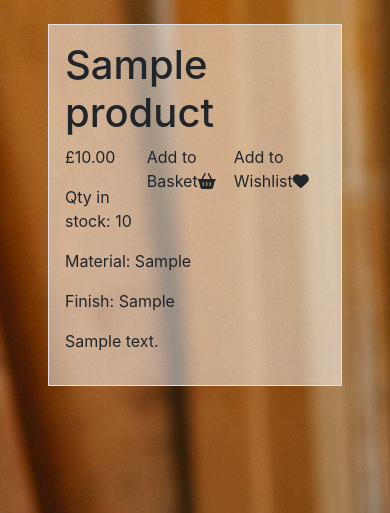
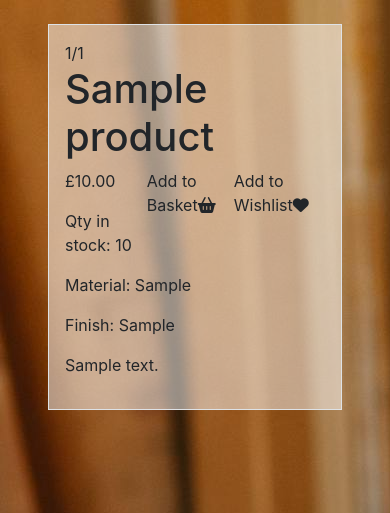
Before and after one commit to mikesealey/ci_pp4, a Django app: page /products/1/ in a window 390 px wide. Shown: the part 56-569 px from the top of the page. Run offline with Django 3.2, Linux system fonts and the light colour scheme; tables that the repository leaves empty hold one stand-in row (values such as "Sample post"); some libraries are stand-ins or nearby versions.

Commit message:
handles product details gallery better on mobile

```diff
--- a/static/css/style.css
+++ b/static/css/style.css
@@ -49,6 +49,11 @@ a {
 
 /* Image Carousel in Product Card */
 /* Shared properties of both peripherary images */
+#gallery {
+    max-width: 100%;
+    overflow: hidden;
+}
+
 #left-image, #right-image {
     max-width: 15% !important;
     filter: grayscale(60%);
--- a/templates/products/product_details.html
+++ b/templates/products/product_details.html
@@ -11,11 +11,14 @@
 </div>
 
   <div id="" class="border mx-5 translucent-bg mt-4 p-3">
-    <!-- Image Gallery - controlled by script at bottom of file -->
-    <div id="gallery" class="d-flex flex-row justify-content-center">
-        <img class="img-fluid" id="left-image">
-        <img class="img-fluid" id="centre-image">
-        <img class="img-fluid" id="right-image">
+    <div>
+      <!-- Image Gallery - controlled by script at bottom of file -->
+      <div id="gallery" class="d-flex flex-row justify-content-center">
+          <img class="img-fluid" id="left-image">
+          <img class="img-fluid" id="centre-image">
+          <img class="img-fluid" id="right-image">
+      </div>
+      <div id="img-counter"></div>
     </div>
       <!-- <img src="{{ product.images.0 }}" alt="{{ product.name }}" class="img-fluid"> -->
     <h1>{{ product.name }}</h1>
@@ -50,7 +53,6 @@
   const imageArray = document.getElementById("image-data").textContent
   const processedImageArray = imageArray.replaceAll("'", '"')
   const images = JSON.parse(document.getElementById('image-data').textContent);
-  console.log("IMAGES", images)
 
   let index = -1;
 
@@ -62,9 +64,17 @@
     document.getElementById("left-image").src = images[leftIndex].url
     document.getElementById("centre-image").src = images[centreIndex].url
     document.getElementById("right-image").src = images[rightIndex].url
+    document.getElementById("img-counter").innerText = `${index+2}/${images.length}`
+
   }
 
   document.getElementById("left-image").addEventListener("click", () => {
+    index = (index - 1 + images.length) % images.length;
+    updateGallery()
+
+  });
+
+  document.getElementById("centre-image").addEventListener("click", () => {
     index = (index - 1 + images.length) % images.length;
     updateGallery()
   });
```
